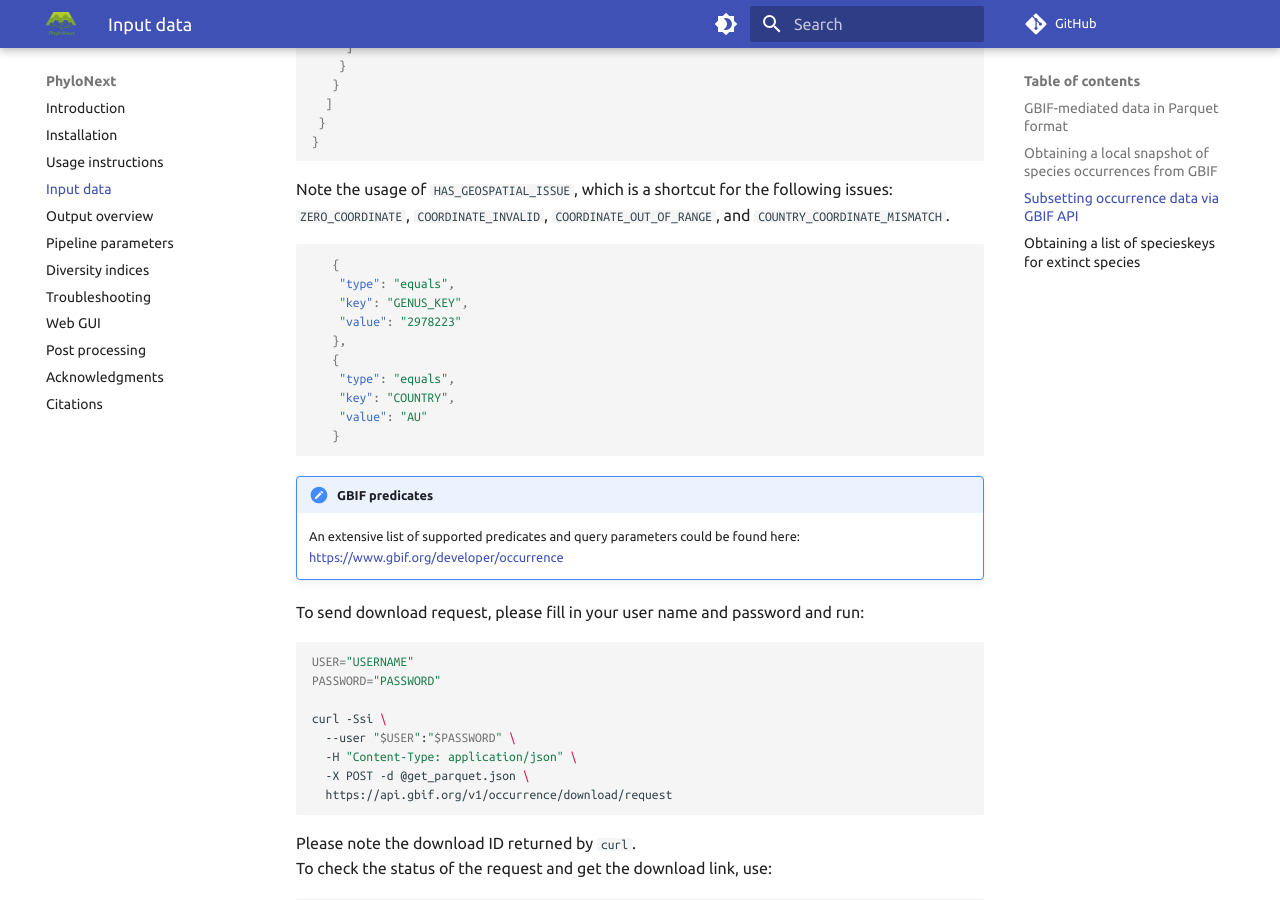
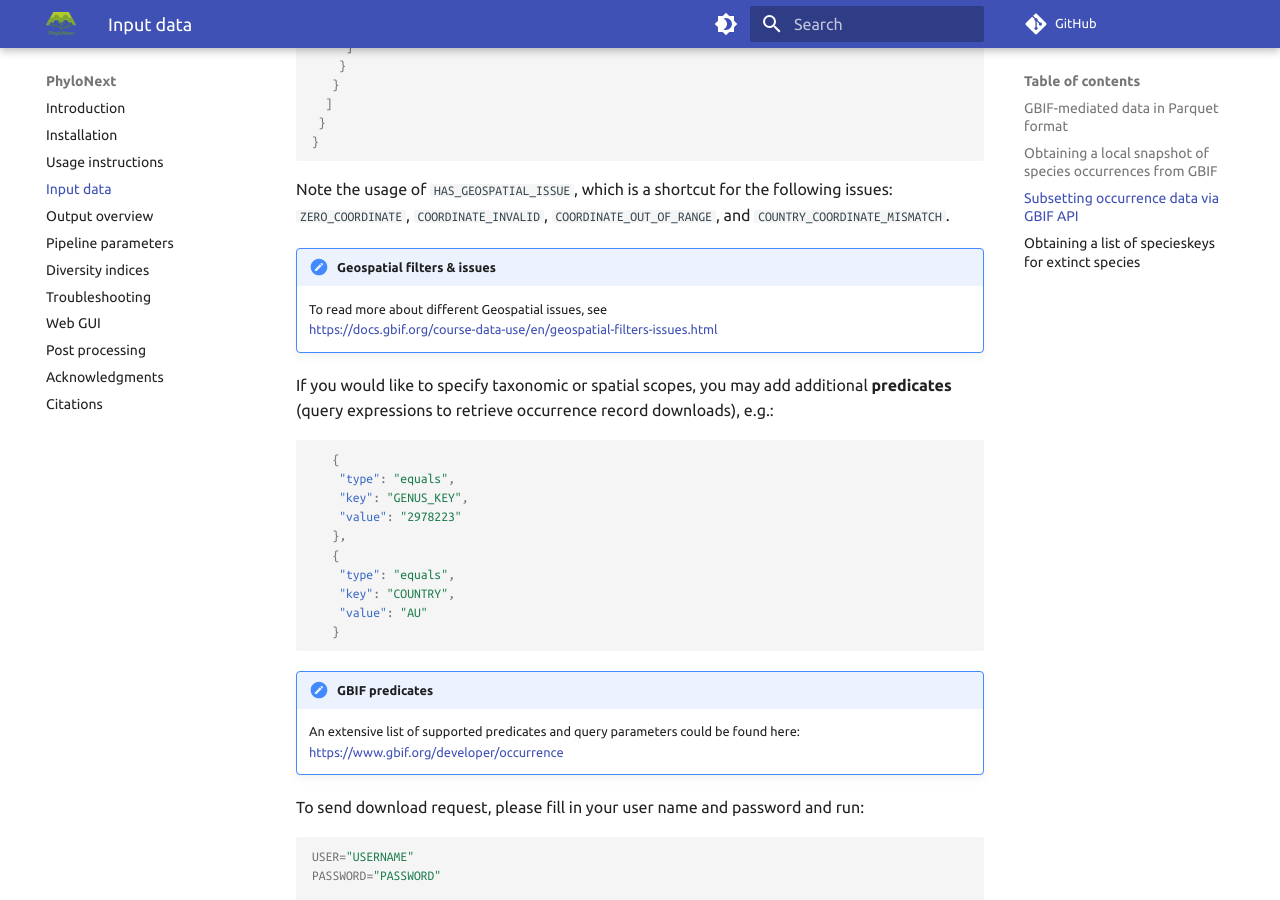
Before and after one commit to vmikk/phylonext_manual, an MkDocs documentation site: the page built from docs/inputdata.md, in a window 1280 px wide and 900 px high, scrolled down 2505 px. Built offline with MkDocs 1.6.1 and Material for MkDocs 9.7.7, drawn with Linux system fonts in a browser that asks for light colours; comment, search, counter and statistics services are not loaded.

Commit message:
add infoblock on "Geospatial filters & issues"

````diff
--- a/docs/inputdata.md
+++ b/docs/inputdata.md
@@ -118,6 +118,15 @@ Please replace `creator` and `notification_address` with your own.
 
 Note the usage of `HAS_GEOSPATIAL_ISSUE`, which is a shortcut for the following issues:
 `ZERO_COORDINATE`, `COORDINATE_INVALID`, `COORDINATE_OUT_OF_RANGE`, and `COUNTRY_COORDINATE_MISMATCH`.
+
+!!! note "Geospatial filters & issues"
+    To read more about different Geospatial issues, see
+    [https://docs.gbif.org/course-data-use/en/geospatial-filters-issues.html](https://docs.gbif.org/course-data-use/en/geospatial-filters-issues.html)
+
+
+If you would like to specify taxonomic or spatial scopes,
+you may add additional **predicates** (query expressions to retrieve occurrence record downloads), e.g.:
+
 ``` json
    {
     "type": "equals",
````
